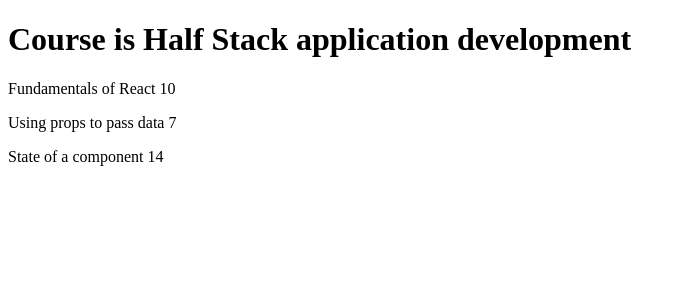
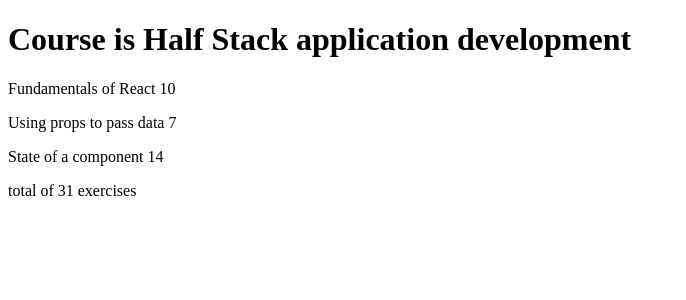
Before and after one commit to YOUNESELKACIMI/Full-Stack-Development-Journey, a React (Vite) app in the folder Part2/courseinfo/: page / in a window 1280 px wide. Shown: the top 300 px of the page, without its empty margins (0-686 px from the left). Built offline with nearby package versions, Linux system fonts and the light colour scheme.

Commit message:
Exercice 2.2

```diff
--- a/Part2/courseinfo/src/App.jsx
+++ b/Part2/courseinfo/src/App.jsx
@@ -7,6 +7,7 @@
     <div>
       <Header course = {course.name} />
       <Content parts={course.parts}/>
+      <Sum parts = {course.parts}/>
     </div>
   )
 }
@@ -46,6 +47,16 @@
 }
 
 
+const Sum = (props) => {
+  const {parts} = props
+  console.log("parts in Sum Component is ",parts)
+  return (
+    <div>
+      total of {parts[0].exercises+parts[1].exercises+parts[2].exercises} exercises
+    </div>
+  )
+}
+
 
 
 const App = () => {
```
